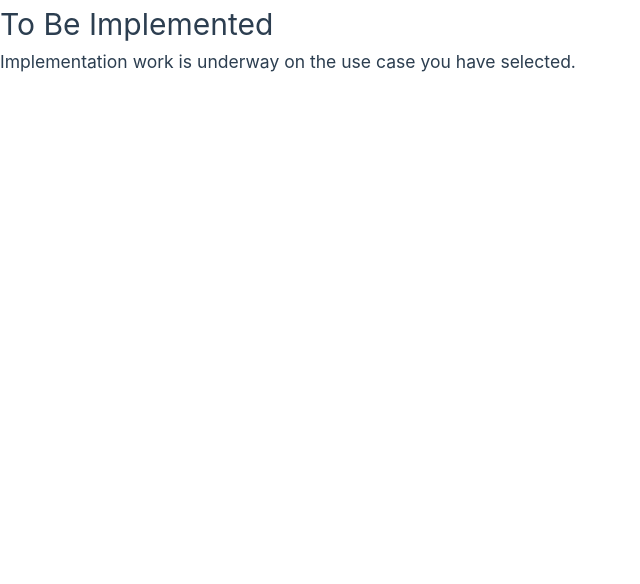
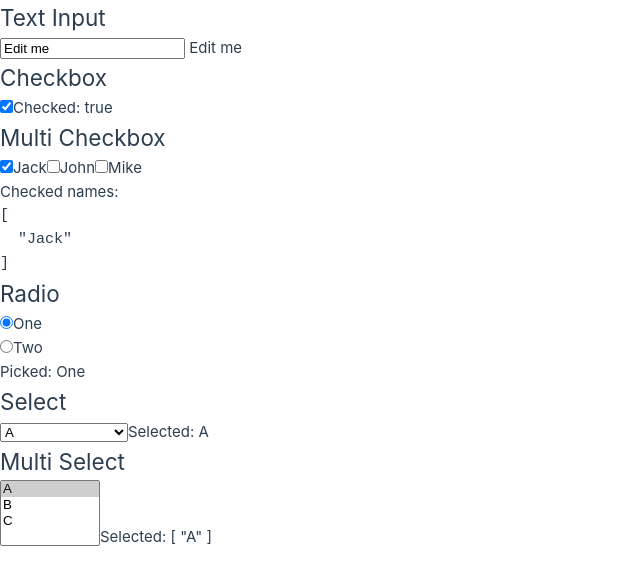
Before and after one commit to auditorylearningproject/instantmorse-frontend, a Vue app in the folder app-frontend/: page /settings in a window 1280 px wide. Shown: the top 584 px of the page, without its empty margins (0-640 px from the left). Built offline with nearby package versions, Linux system fonts and the light colour scheme.

Commit message:
Updated lesson page and added preliminary settings page

```diff
--- a/app-frontend/src/layouts/App.vue
+++ b/app-frontend/src/layouts/App.vue
@@ -1,146 +1,7 @@
 <script setup lang="ts">
-import { RouterLink, RouterView } from 'vue-router'
-import HelloWorld from '../components/HelloWorld.vue'
+import {RouterView} from 'vue-router';
 </script>
 
 <template>
-  <header>
-    <img alt="InstantMorse logo" class="logo" src="@/assets/morse-code.png" width="125" height="125" />
-
-    <div class="wrapper">
-      <HelloWorld msg="InstantMorse.Codes - Learn Morse Code By Speaking!" />
-
-      <nav>
-        <RouterLink to="/">Home</RouterLink>
-        <RouterLink to="/authentication">Login</RouterLink>
-        <RouterLink to="/registration">Register</RouterLink>
-        <RouterLink to="/lesson">Default course lesson: Letters A-F</RouterLink>
-        <RouterLink to="/lessonSelect">Select Lesson (UNFINISHED)</RouterLink>
-        <RouterLink to="/statistics">User Statistics</RouterLink>
-      </nav>
-    </div>
-  </header>
-
-  <RouterView />
+<RouterView></RouterView>
 </template>
-
-<style scoped>
-header {
-  line-height: 1.5;
-  max-height: 100vh;
-}
-
-
-nav {
-  width: 100%;
-  font-size: 12px;
-  text-align: center;
-  margin-top: 2rem;
-}
-
-nav a.router-link-exact-active {
-  color: var(--color-text);
-}
-
-nav a.router-link-exact-active:hover {
-  background-color: transparent;
-}
-
-nav a {
-  display: inline-block;
-  padding: 0 1rem;
-  border-left: 1px solid var(--color-border);
-}
-
-nav a:first-of-type {
-  border: 0;
-}
-
-@media (min-width: 1024px) {
-  header {
-    /* display: flex; */
-    /* place-items: center; */
-    /* padding-right: calc(var(--section-gap) / 2); */
-  }
-
-
-  header .wrapper {
-    /* display: flex; */
-    /* place-items: flex-start; */
-    /* flex-wrap: wrap; */
-  }
-
-  nav {
-    text-align: left;
-    margin-left: 10rem;
-    font-size: 1.5rem;
-
-    /* padding: 1rem 0; */
-    margin-top: 1rem;
-  }
-}
-.logo {
-    display: block;
-    margin: 2rem auto 2rem;
-      /*margin: 0 2rem 0 0;*/
-    filter: invert(100%) brightness(98%) contrast(102%);
-  }
-
-h1 {
-  font-weight: 500;
-  font-size: 2.6rem;
-  position: relative;
-  top: -10px;
-}
-
-h3 {
-  font-size: 1.2rem;
-}
-
-.greetings h1,
-.greetings h3 {
-  text-align: center;
-}
-
-@media (min-width: 1024px) {
-  .greetings h1,
-  .greetings h3 {
-    text-align: left;
-  }
-}
-
-#app {
-  max-width: 1280px;
-  margin: 0 auto;
-  padding: 2rem;
-
-  font-weight: normal;
-}
-
-a,
-.green {
-  text-decoration: none;
-  color: hsla(160, 100%, 37%, 1);
-  transition: 0.4s;
-}
-
-@media (hover: hover) {
-  a:hover {
-    background-color: hsla(160, 100%, 37%, 0.2);
-  }
-}
-
-/* @media (min-width: 1024px) {
-  body {
-    display: flex;
-    place-items: center;
-  }
-
-  #app {
-    display: grid;
-    grid-template-columns: 1fr 1fr;
-    padding: 0 2rem;
-  }
-} */
-
-</style>
--- a/app-frontend/src/router/index.ts
+++ b/app-frontend/src/router/index.ts
@@ -2,6 +2,7 @@ import { createRouter, createWebHistory } from 'vue-router'
 import HomeView from '../views/HomeView.vue'
 import RecordView from '@/views/RecordView.vue'
 import StatisticsVue from '@/views/StatisticsView.vue'
+import SettingsView from '@/views/CWSettings.vue'
 import AuthenticationView from '@/views/AuthenticationView.vue'
 import RegistrationView from '@/views/RegistrationView.vue'
 import LessonViewVue from '@/views/LessonView.vue'
@@ -36,7 +37,7 @@ const router = createRouter({
       name: 'lesson-page',
       meta: { layout: 'BlankLayout', pageTitle: "Lesson Page"},
       component: LessonViewVue,
-      props: { default: true }
+      props: true,
     },
     {
       path: '/authentication',
@@ -63,6 +64,12 @@ const router = createRouter({
       component: StatisticsVue
     },
     {
+      path: '/settings',
+      name: 'cwsettings',
+      meta: { layout: 'BlankLayout', pageTitle: "CW Settings"},
+      component: SettingsView
+    },
+    {
       path: '/:catchAll(.*)',
       name: 'notFound',
       component: () => import ('../views/404.vue'),
--- /dev/null
+++ b/app-frontend/src/views/CWSettings.vue
@@ -0,0 +1,58 @@
+<script setup>
+import { ref } from 'vue'
+
+const text = ref('Edit me')
+const checked = ref(true)
+const checkedNames = ref(['Jack'])
+const picked = ref('One')
+const selected = ref('A')
+const multiSelected = ref(['A'])
+</script>
+
+<template>
+  <h2>Text Input</h2>
+  <input v-model="text"> {{ text }}
+
+  <h2>Checkbox</h2>
+  <input type="checkbox" id="checkbox" v-model="checked">
+  <label for="checkbox">Checked: {{ checked }}</label>
+
+  <!--
+    multiple checkboxes can bind to the same
+    array v-model value
+  -->
+  <h2>Multi Checkbox</h2>
+  <input type="checkbox" id="jack" value="Jack" v-model="checkedNames">
+  <label for="jack">Jack</label>
+  <input type="checkbox" id="john" value="John" v-model="checkedNames">
+  <label for="john">John</label>
+  <input type="checkbox" id="mike" value="Mike" v-model="checkedNames">
+  <label for="mike">Mike</label>
+  <p>Checked names: <pre>{{ checkedNames }}</pre></p>
+
+  <h2>Radio</h2>
+  <input type="radio" id="one" value="One" v-model="picked">
+  <label for="one">One</label>
+  <br>
+  <input type="radio" id="two" value="Two" v-model="picked">
+  <label for="two">Two</label>
+  <br>
+  <span>Picked: {{ picked }}</span>
+
+  <h2>Select</h2>
+  <select v-model="selected">
+    <option disabled value="">Please select one</option>
+    <option>A</option>
+    <option>B</option>
+    <option>C</option>
+  </select>
+  <span>Selected: {{ selected }}</span>
+
+  <h2>Multi Select</h2>
+  <select v-model="multiSelected" multiple style="width:100px">
+    <option>A</option>
+    <option>B</option>
+    <option>C</option>
+  </select>
+  <span>Selected: {{ multiSelected }}</span>
+</template>
--- a/app-frontend/src/views/HomeView.vue
+++ b/app-frontend/src/views/HomeView.vue
@@ -1,12 +1,15 @@
 <script setup lang="ts">
-import { onMounted, ref } from 'vue';
+import { computed, onMounted, ref, type ComputedRef } from 'vue';
 import TheWelcome from '../components/TheWelcome.vue'
 import type { AxiosResponse } from 'axios';
+import { RouterLink, RouterView } from 'vue-router'
+import HelloWorld from "../components/HelloWorld.vue"
 import axios from 'axios';
+const notLoggedInMessage = "You are currently not logged in.";
+const currentStatus = ref("");
+const loggedIn: ComputedRef<boolean> = computed(() => { if(currentStatus.value === "" || currentStatus.value === notLoggedInMessage){ return false } else { return true }});
 
-const currentStatus = ref("");
-
-onMounted(async () => {
+ onMounted(async () => {
 
 const baseUrl: string = window.location.origin;
 const response = await axios.get(
@@ -18,7 +21,7 @@ const response = await axios.get(
       console.log(error.response.data);
       console.log(error.response.status);
       console.log(error.response.headers);
-      currentStatus.value = "You are currently not logged in."
+      currentStatus.value = notLoggedInMessage;
 
     } else if (error.request) {
       // The request was made but no response was received
@@ -42,8 +45,149 @@ if(response && response.data['username']){
 </script>
 
 <template>
+    <header>
+    <img alt="InstantMorse logo" class="logo" src="@/assets/morse-code.png" width="125" height="125" />
+
+    <div class="wrapper">
+      <HelloWorld msg="InstantMorse.Codes - Learn Morse Code By Speaking!" />
+
+      <nav>
+        <RouterLink to="/">Home</RouterLink>
+        <RouterLink to="/authentication" v-if="!loggedIn">Login</RouterLink>
+        <RouterLink to="/registration" v-if="!loggedIn">Register</RouterLink>
+        <RouterLink to="/lessonSelect">Select Lesson</RouterLink>
+        <RouterLink to="/statistics">User Statistics</RouterLink>
+        <RouterLink to="/settings">Settings</RouterLink>
+
+      </nav>
+    </div>
+  </header>
+
+  <!--<RouterView /> -->
   <main>
     <TheWelcome />
     <p style="text-align: center; margin: auto; font-size: 2rem;"> {{ currentStatus }}</p>
   </main>
 </template>
+
+
+<style scoped>
+header {
+  line-height: 1.5;
+  max-height: 100vh;
+}
+
+
+nav {
+  width: 100%;
+  font-size: 12px;
+  text-align: center;
+  margin-top: 2rem;
+}
+
+nav a.router-link-exact-active {
+  color: var(--color-text);
+}
+
+nav a.router-link-exact-active:hover {
+  background-color: transparent;
+}
+
+nav a {
+  display: inline-block;
+  padding: 0 1rem;
+  border-left: 1px solid var(--color-border);
+}
+
+nav a:first-of-type {
+  border: 0;
+}
+
+@media (min-width: 1024px) {
+  header {
+    /* display: flex; */
+    /* place-items: center; */
+    /* padding-right: calc(var(--section-gap) / 2); */
+  }
+
+
+  header .wrapper {
+    /* display: flex; */
+    /* place-items: flex-start; */
+    /* flex-wrap: wrap; */
+  }
+
+  nav {
+    text-align: left;
+    margin-left: 10rem;
+    font-size: 1.5rem;
+
+    /* padding: 1rem 0; */
+    margin-top: 1rem;
+  }
+}
+.logo {
+    display: block;
+    margin: 2rem auto 2rem;
+      /*margin: 0 2rem 0 0;*/
+    filter: invert(100%) brightness(98%) contrast(102%);
+  }
+
+h1 {
+  font-weight: 500;
+  font-size: 2.6rem;
+  position: relative;
+  top: -10px;
+}
+
+h3 {
+  font-size: 1.2rem;
+}
+
+.greetings h1,
+.greetings h3 {
+  text-align: center;
+}
+
+@media (min-width: 1024px) {
+  .greetings h1,
+  .greetings h3 {
+    text-align: left;
+  }
+}
+
+#app {
+  max-width: 1280px;
+  margin: 0 auto;
+  padding: 2rem;
+
+  font-weight: normal;
+}
+
+a,
+.green {
+  text-decoration: none;
+  color: hsla(160, 100%, 37%, 1);
+  transition: 0.4s;
+}
+
+@media (hover: hover) {
+  a:hover {
+    background-color: hsla(160, 100%, 37%, 0.2);
+  }
+}
+
+/* @media (min-width: 1024px) {
+  body {
+    display: flex;
+    place-items: center;
+  }
+
+  #app {
+    display: grid;
+    grid-template-columns: 1fr 1fr;
+    padding: 0 2rem;
+  }
+} */
+
+</style>
--- a/app-frontend/src/views/LessonView.vue
+++ b/app-frontend/src/views/LessonView.vue
@@ -1,6 +1,6 @@
 <script setup lang="ts">
 
-import { computed, ref, watch } from "vue";
+import { computed, ref, watch, type Ref, onBeforeMount } from "vue";
 import { Transcriber, useRecorder, RecorderEventType, type Clip } from "@/components/speech_to_text"
 import AudioPlayer from "@/components/AudioPlayer.vue";
 import { type AttemptDto } from "@/dto/attempt.dto";
@@ -14,7 +14,6 @@ const route = useRoute()
   const props = defineProps<{
     lessonID: string
   }>()
-
 
 
   const alphabetToPhoneticMap: Map<string, string> = new Map([
@@ -81,27 +80,20 @@ function isSpecialTuple(event: any): event is [Clip, number] {
 function isClip(event: any): event is Clip {
   return event && typeof event.audio !== 'undefined';
 }
-  const arrayOfLetters = ref([]); //TODO: fill using route.params.lessonID;
+  const arrayOfLetters: Ref<string[]> = ref([]); //TODO: fill using route.params.lessonID;
   const transcriber = new Transcriber()
   const currentState = ref("Waiting for voice...");
   let currentID = ref(0);
   let currentLetter = computed(() => {return arrayOfLetters.value[currentID.value]});
   const showStatistics = ref(false);
   const micSensitivity = ref(0.003);
+  let loading = ref(true)
 
-  watch(() => route.params.lessonID, (newId, oldId) => {
+  watch(() => props.lessonID, (newId, oldId) => {
     console.log("LESSON ID CHANGED!");
   });
 
-  (async () => {
-    const baseUrl: string = window.location.origin;
-    const response: AxiosResponse = await axios.post(
-      baseUrl + '/api/lesson/get',
-      route.params.lessonID
-    );
-    //assume response.data is an array, then set it to
-    arrayOfLetters.value = response.data;
-    })();
+
 
   const handleRecordingEvent = async (event: RecorderEventType | [Clip, number]) => {
     if (typeof event === 'string') {
@@ -159,6 +151,7 @@ function isClip(event: any): event is Clip {
 
               if(currentID.value < arrayOfLetters.value.length-1){
                   currentID.value++;
+
                   setTimeout(() => {
                       currentState.value = ("Waiting for voice...")
                       }, 1000);
@@ -170,7 +163,7 @@ function isClip(event: any): event is Clip {
 
                   showStatistics.value = true;
                   const attempt: AttemptDto = {
-                    lesson_id: route.params.lessonID as string,//TODO: fix this placeholder
+                    lesson_id: props.lessonID as string,//TODO: fix this placeholder
                     char_speed: 0, //TODO: fix this placeholder
                     eff_speed: 0, //TODO: fix this placeholder
                     accuracy: averageAccuracy.value,
@@ -188,12 +181,13 @@ function isClip(event: any): event is Clip {
                     currentState.value = "ERROR: You weren't logged in when the lesson started. Not saved.";
                   }
                   else{
-                    throw new Error('Bad response.');
+                    throw new Error('Error in transcription request... app is shutting down.');
                   }
               }
         }catch(error){
+            let newError = error as Error;
             console.error('Error during transcription:', error);
-            currentState.value = ("Error in transcription Request... app is shutting down.");
+          //  currentState.value = (newError.message);
             recorderController.stopSilenceDetection();
             recorderController.stopRecording();
         }finally{
@@ -204,10 +198,39 @@ function isClip(event: any): event is Clip {
     }
     }  };
 
-  let recorderController = useRecorder(currentLetter, handleRecordingEvent);;
+    let recorderController = useRecorder(currentLetter, handleRecordingEvent);
 
+    onBeforeMount(async () => {
+    const baseUrl: string = window.location.origin;
 
-  //todo: extract char_speed and effective_speed_wpm values from the player at the end of the session.
+    try{
+      if(!props.lessonID){
+        currentState.value = "ERROR: No lesson specified.";
+        throw new Error("Lesson parameter not specified.");
+      }
+
+      await axios.post( //const response: AxiosResponse =
+          baseUrl + '/api/lesson/get',
+          props.lessonID
+        ).then(response => {
+          arrayOfLetters.value = response.data;
+      }).catch((error) => {
+          arrayOfLetters.value = [];
+          currentState.value = "ERROR: The lesson you have requested is not found. Please go back."; //TODO: Fix why this refuses to show up!
+      // if(response.status === HttpStatusCode.NotFound){
+          //throw new Error("Lesson not found in DB!");
+          return Promise.reject(error)
+        });
+        loading.value = false;
+  }catch(error){
+      recorderController?.stopRecording();
+      recorderController?.stopSilenceDetection();
+    console.log(error)
+  }
+
+    });
+
+  //TODO: extract char_speed and effective_speed_wpm values from the player at the end of the session.
   const lessonStatistics = ref<Array<singleCodeStat>>([])
   interface singleCodeStat {
     code: string,
@@ -264,7 +287,11 @@ function isClip(event: any): event is Clip {
       <p id="currentstate">{{ currentState }}</p>
       <p id="currentletter">{{ currentLetter }}</p>
       <div>Adjust microphone sensitivity: <input v-model="micSensitivity" type="range" min="0.001" max="0.01" step="0.001" id="mic-sensitivity"></div>
-      <AudioPlayer @playbackFinished="cwStoppedPlaying" :current-text="currentLetter"></AudioPlayer>
+      <div v-if="loading">Loading lesson text...</div>
+      <div v-else>
+        <AudioPlayer @playbackFinished="cwStoppedPlaying" :current-text="currentLetter"></AudioPlayer>
+      </div>
+
       <div v-if="showStatistics">
         <h2>Lesson Statistics:</h2>
         <ul>
```
